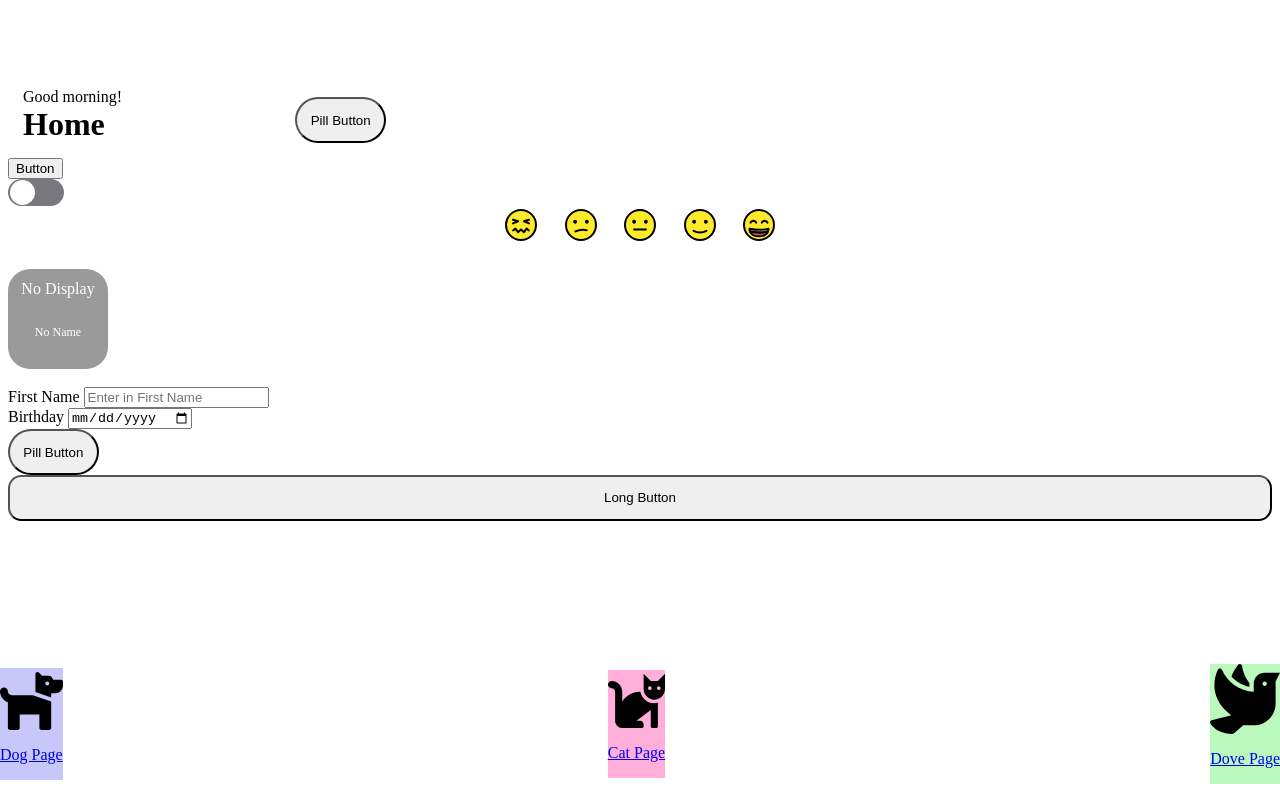
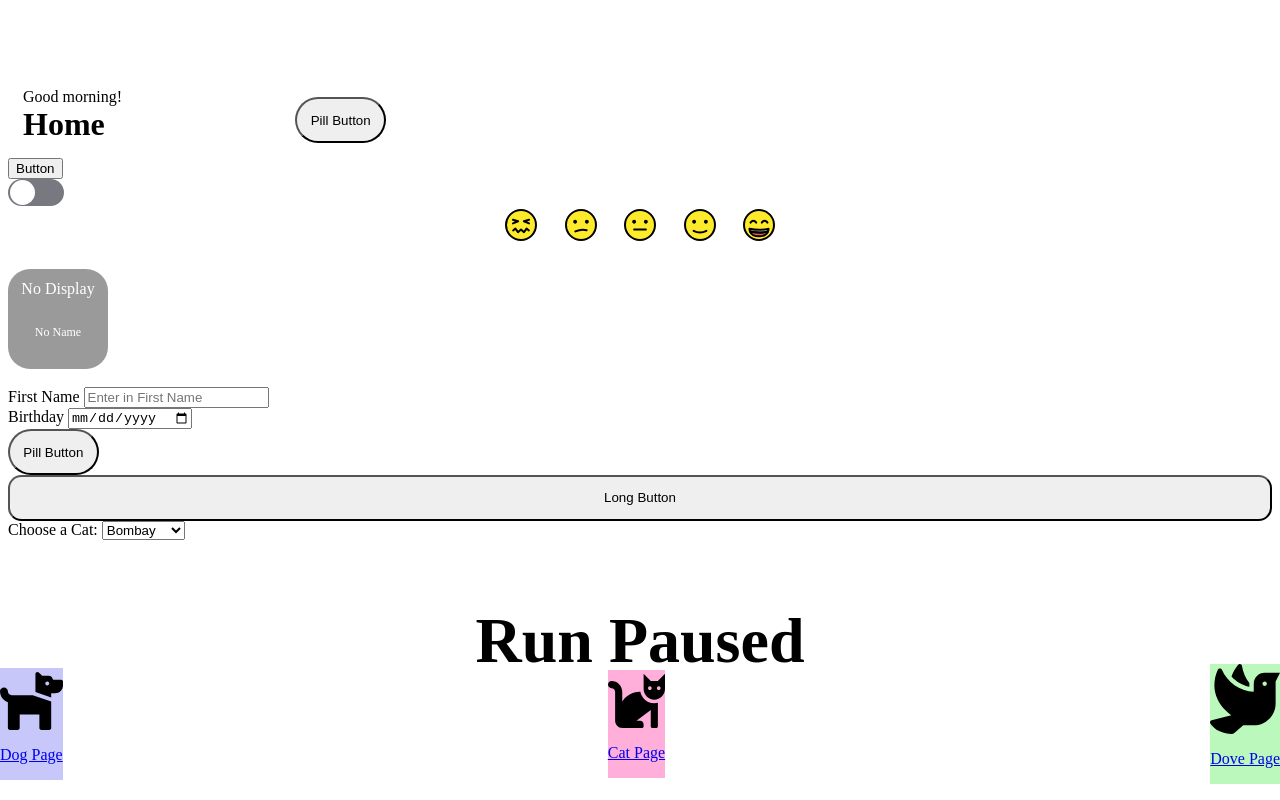
Before and after one commit to Weezah-Traction/traction, a SvelteKit app: page /dev in a window 1280 px wide. Built offline with nearby package versions, Linux system fonts and the light colour scheme.

Commit message:
:sparkles: All Current 100-Level Components Built
Added the dropdown input, checkbox, and hero text components.

```diff
--- /dev/null
+++ b/src/lib/DropdownSubmission.svelte
@@ -0,0 +1,8 @@
+<slot>
+    <label for="cats">Choose a Cat:</label>
+    <select for="cats" id="cats">
+        <option value="bombay">Bombay</option>
+        <option value="colorpoint">Colorpoint</option>
+        <option value="tabby">Tabby</option>
+    </select>
+</slot>
--- /dev/null
+++ b/src/lib/RunHeroText.svelte
@@ -0,0 +1,12 @@
+<slot>
+    <p>Run Paused</p>
+</slot>
+
+<style>
+    p{
+        font-size: 4em;
+        font-weight: bold;
+        text-align: center;
+        width: 100%;
+    }
+</style>
--- a/src/routes/dev/+page.svelte
+++ b/src/routes/dev/+page.svelte
@@ -9,6 +9,8 @@
 	import ToggleSwitch from "../../lib/ToggleSwitch.svelte";
 	import EmojiRadio from "../../lib/EmojiRadio.svelte";
 	import SmallestWidget from '$lib/SmallestWidget.svelte';
+	import DropdownSubmission from "../../lib/DropdownSubmission.svelte";
+	import RunHeroText from "../../lib/RunHeroText.svelte"
 </script>
 
 
@@ -32,5 +34,7 @@
 <PillButton></PillButton>
 <br>
 <LongButton type='submit'></LongButton>
+<DropdownSubmission></DropdownSubmission>
+<RunHeroText></RunHeroText>
 
 <NavigationBar></NavigationBar>
```
Also changed, not shown: src/lib/PreRunCheckbox.svelte (added, +9 -0 lines).
